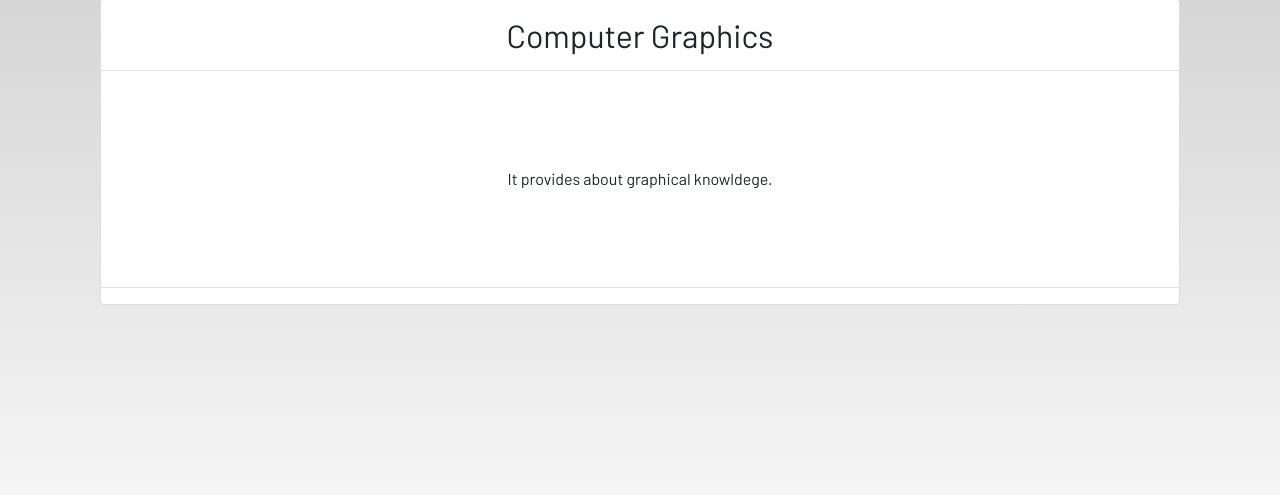
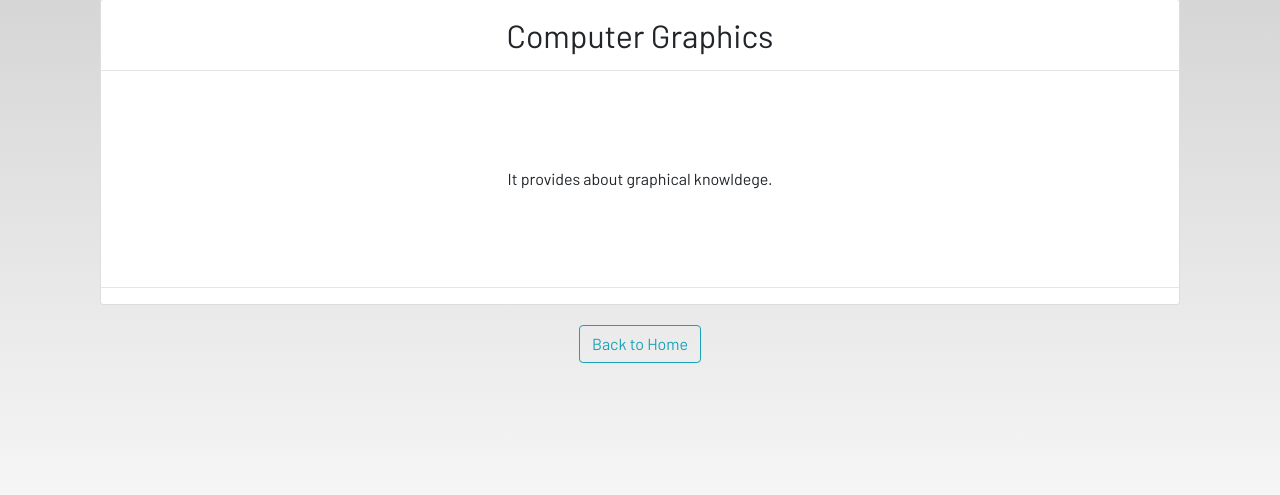
Before and after one commit to chytika/Student-Portal, a Django app: page /notes_detail/1 in a window 1280 px wide. Shown: the part 153-648 px from the top of the page. Run offline with Django 5.2, Linux system fonts and the light colour scheme; data comes from the database, SQL or seed files in the repository; both versions use the stored data as it was after the commit; some libraries are stand-ins or nearby versions; some web fonts are replaced.

Commit message:
add back button on notesdetails page

```diff
--- a/studentstudyportal/dashboard/templates/dashboard/notes.html
+++ b/studentstudyportal/dashboard/templates/dashboard/notes.html
@@ -22,8 +22,8 @@
         </div>
         {% endfor%}
         <br></br>
-
     </div>
+    <br></br>
 </div>
 <br></br>
 <div class="container">
--- a/studentstudyportal/dashboard/templates/dashboard/notes_detail.html
+++ b/studentstudyportal/dashboard/templates/dashboard/notes_detail.html
@@ -18,7 +18,7 @@
             </p>
             <hr>
         </div>
-
+        <a href="{% url 'notes' %}" class= "btn btn-outline-info "> Back to Home </a>
     </div>
 
 </section>
```
Also changed, not shown: studentstudyportal/db.sqlite3.
